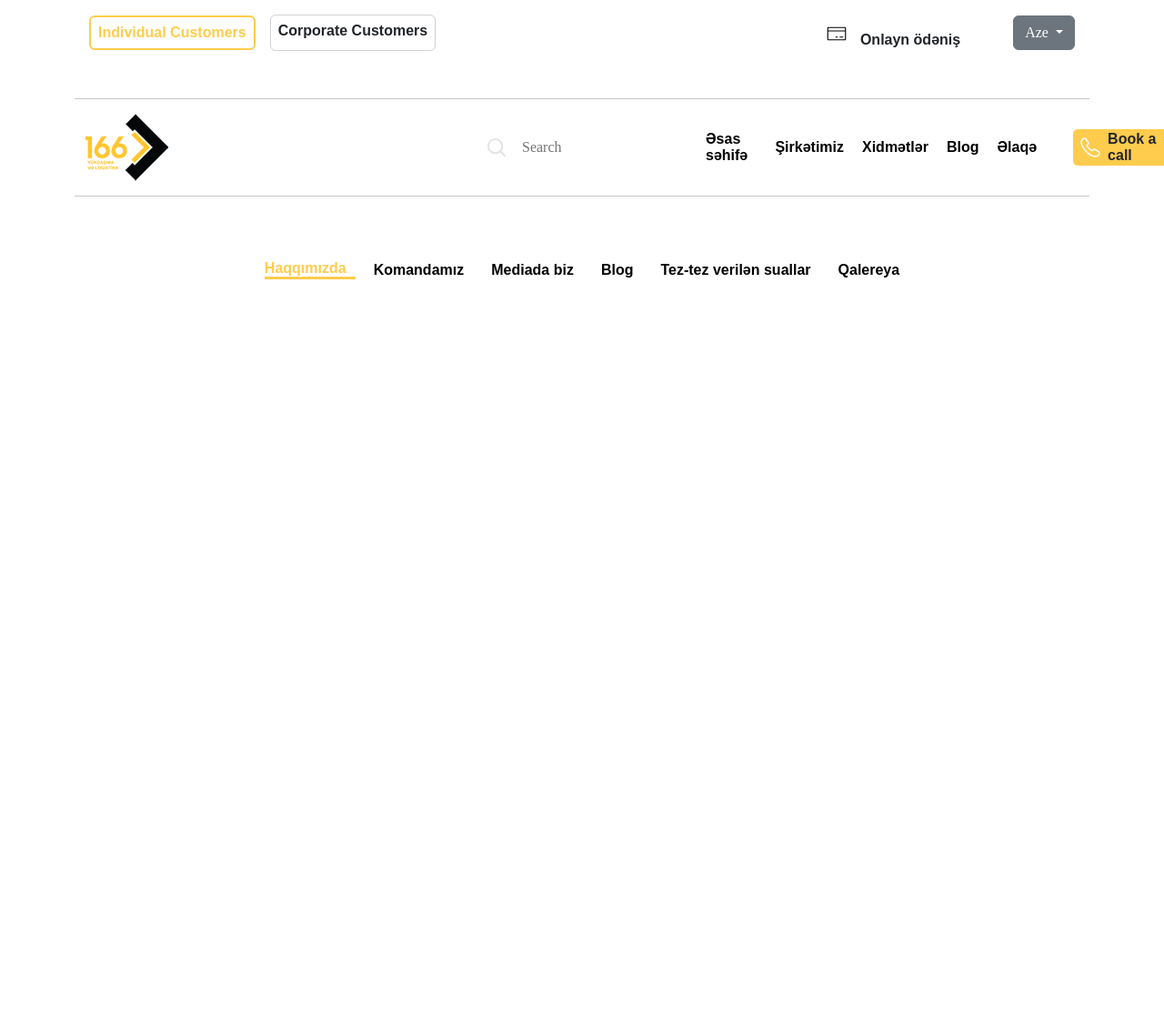
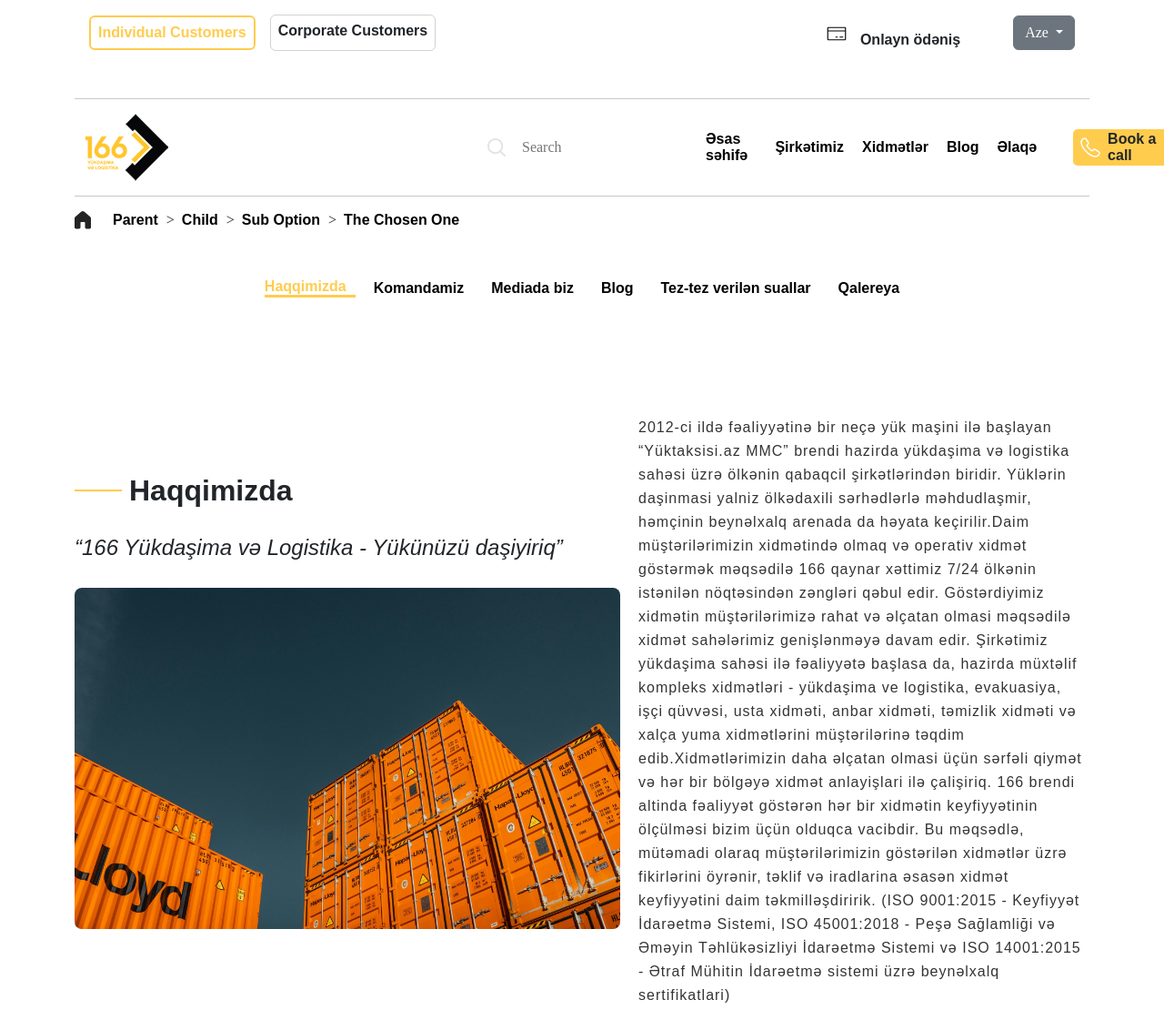
Before and after one commit to RamalBuruzov/166-Cargo, a plain HTML site: page index.html in a window 1280 px wide. Shown: the whole page at 91% size. Before the commit the page ends 800 px from the top, so only its background shows below. Drawn offline with nearby package versions, Linux system fonts and the light colour scheme; a web font is replaced by a local one.

Commit message:
Added new index.html and index.css codes

```diff
--- a/assets/Css/index.css
+++ b/assets/Css/index.css
@@ -133,3 +133,45 @@ ul {
 .li1 a {
   color: var(--primaryColor--);
 }
+
+.dropdown {
+  display: flex;
+  align-items: center;
+}
+.dropdown div:not(:last-child)::after {
+  content: ">";
+  margin-left: 9px;
+}
+.continerHaqqimizda {
+  margin-top: 50px;
+  display: flex;
+  align-items: center;
+  gap: 20px;
+  margin-bottom: 50px;
+}
+
+.containerHaqqimizdaLeft div img {
+  width: 600px;
+  height: 375px;
+  object-fit: cover;
+  border-radius: 8px;
+}
+
+.containerHaqqimizdaLeft div {
+  margin-top: 30px;
+}
+
+.xett {
+  width: 52px;
+  height: 1px;
+  border: 1px solid var(--primaryColor--);
+}
+
+.continerHaqqimizdaRight p {
+  margin-top: 80px;
+  font: 400 16px var(--primaryFont--);
+  font-style: regular;
+  color: #343434;
+  line-height: 26px;
+  letter-spacing: 1px;
+}
--- a/index.html
+++ b/index.html
@@ -131,16 +131,91 @@
       </nav>
       <hr />
       <main>
-        <section></section>
+        <section>
+          <div class="d-flex align-items-center gap-4">
+            <div>
+              <svg
+                width="18"
+                height="20"
+                viewBox="0 0 18 20"
+                fill="none"
+                xmlns="http://www.w3.org/2000/svg"
+              >
+                <path
+                  d="M7.54916 0.533177C8.38719 -0.173819 9.61281 -0.173819 10.4508 0.533177L17.2008 6.22772C17.7076 6.65523 18 7.28447 18 7.94747V17.7504C18 18.7169 17.2165 19.5004 16.25 19.5004H13.25C12.2835 19.5004 11.5 18.7169 11.5 17.7504V12.7504C11.5 12.3362 11.1642 12.0004 10.75 12.0004H7.25C6.83579 12.0004 6.5 12.3362 6.5 12.7504V17.7504C6.5 18.7169 5.7165 19.5004 4.75 19.5004H1.75C0.783502 19.5004 0 18.7169 0 17.7504V7.94747C0 7.28447 0.292405 6.65523 0.799155 6.22772L7.54916 0.533177Z"
+                  fill="#242424"
+                />
+              </svg>
+            </div>
+            <div class="dropdown gap-2">
+              <div><a href="#">Parent</a></div>
+              <div><a href="#">Child</a></div>
+              <div><a href="#">Sub Option</a></div>
+              <div><a href="#">The Chosen One</a></div>
+            </div>
+          </div>
+        </section>
         <section class="secondSection">
           <ul>
-            <li class="li1"><a href="#">Haqqımızda</a></li>
-            <li><a href="#">Komandamız</a></li>
+            <li class="li1"><a href="#">Haqqimizda</a></li>
+            <li><a href="#">Komandamiz</a></li>
             <li><a href="#">Mediada biz</a></li>
             <li><a href="#">Blog</a></li>
             <li><a href="#">Tez-tez verilən suallar</a></li>
             <li><a href="#">Qalereya</a></li>
           </ul>
+        </section>
+        <section>
+          <div class="continerHaqqimizda">
+            <div class="containerHaqqimizdaLeft">
+              <div class="d-flex align-items-center gap-2">
+                <div class="xett"></div>
+                <div>
+                  <p style="font: 600 32px var(--primaryFont--)">Haqqimizda</p>
+                </div>
+              </div>
+              <div>
+                <p
+                  style="
+                    font: 400 24px var(--primaryFont--);
+                    font-style: italic;
+                  "
+                >
+                  “166 Yükdaşima və Logistika - Yükünüzü daşiyiriq”
+                </p>
+              </div>
+              <div>
+                <img src="assets/images/containerler.jpg" alt="container" />
+              </div>
+            </div>
+            <div class="continerHaqqimizdaRight">
+              <p>
+                2012-ci ildə fəaliyyətinə bir neçə yük maşini ilə başlayan
+                “Yüktaksisi.az MMC” brendi hazirda yükdaşima və logistika sahəsi
+                üzrə ölkənin qabaqcil şirkətlərindən biridir. Yüklərin daşinmasi
+                yalniz ölkədaxili sərhədlərlə məhdudlaşmir, həmçinin beynəlxalq
+                arenada da həyata keçirilir.Daim müştərilərimizin xidmətində
+                olmaq və operativ xidmət göstərmək məqsədilə 166 qaynar xəttimiz
+                7/24 ölkənin istənilən nöqtəsindən zəngləri qəbul edir.
+                Göstərdiyimiz xidmətin müştərilərimizə rahat və əlçatan olmasi
+                məqsədilə xidmət sahələrimiz genişlənməyə davam edir. Şirkətimiz
+                yükdaşima sahəsi ilə fəaliyyətə başlasa da, hazirda müxtəlif
+                kompleks xidmətləri - yükdaşima ve logistika, evakuasiya, işçi
+                qüvvəsi, usta xidməti, anbar xidməti, təmizlik xidməti və xalça
+                yuma xidmətlərini müştərilərinə təqdim edib.Xidmətlərimizin daha
+                əlçatan olmasi üçün sərfəli qiymət və hər bir bölgəyə xidmət
+                anlayişlari ilə çalişiriq. 166 brendi altinda fəaliyyət göstərən
+                hər bir xidmətin keyfiyyətinin ölçülməsi bizim üçün olduqca
+                vacibdir. Bu məqsədlə, mütəmadi olaraq müştərilərimizin
+                göstərilən xidmətlər üzrə fikirlərini öyrənir, təklif və
+                iradlarina əsasən xidmət keyfiyyətini daim təkmilləşdiririk.
+                (ISO 9001:2015 - Keyfiyyət İdarəetmə Sistemi, ISO 45001:2018 -
+                Peşə Sağlamliği və Əməyin Təhlükəsizliyi İdarəetmə Sistemi və
+                ISO 14001:2015 - Ətraf Mühitin İdarəetmə sistemi üzrə beynəlxalq
+                sertifikatlari)
+              </p>
+            </div>
+          </div>
         </section>
       </main>
       <footer></footer>
```
Also changed, not shown: assets/images/containerler.jpg (added).
